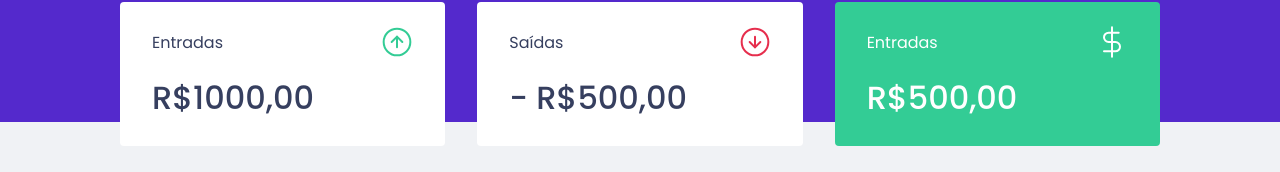
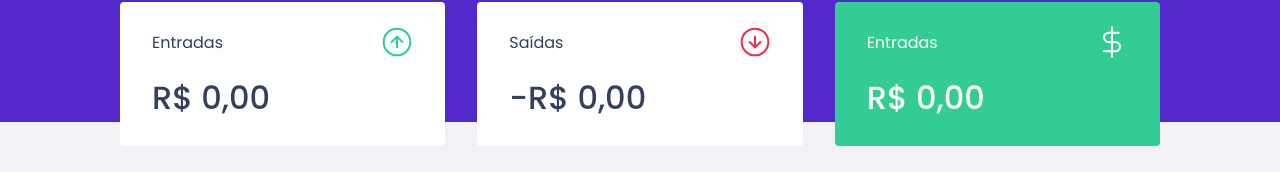
Before and after one commit to guitavano/dtMoney, a React (Create React App) app: page / in a window 1280 px wide. Shown: the part 150-322 px from the top of the page. Built offline with nearby package versions, Linux system fonts and the light colour scheme; no server answers; what miragejs would draw is missing.

Commit message:
finish summary

```diff
--- a/src/components/Summary/index.tsx
+++ b/src/components/Summary/index.tsx
@@ -8,7 +8,30 @@ import { TransactionsContext } from '../../TransactionsContext'
 
 export function Summary() {
     const { transactions } = useContext(TransactionsContext)
-    console.log(transactions)
+
+    // const totalDeposits = transactions.reduce((acc, transaction) => {
+    //     if (transaction.type === 'deposit') {
+    //         return acc + transaction.amount;
+    //     }
+
+    //     return acc;
+    // }, 0)
+
+    const summary = transactions.reduce((acc, transaction) => {
+        if (transaction.type === 'deposit') {
+            acc.deposits += transaction.amount
+            acc.total += transaction.amount
+        } else {
+            acc.withdraws += transaction.amount
+            acc.total -= transaction.amount
+        }
+
+        return acc
+    }, {
+        deposits: 0,
+        withdraws: 0,
+        total: 0
+    })
 
     return (
         <>
@@ -18,21 +41,36 @@ export function Summary() {
                         <p>Entradas</p>
                         <img src={incomeImg} alt="Entradas" />
                     </header>
-                    <strong>R$1000,00</strong>
+                    <strong>
+                        {new Intl.NumberFormat('pt-BR', {
+                            style: 'currency',
+                            currency: 'BRL'
+                        }).format(summary.deposits)}
+                    </strong>
                 </div>
                 <div>
                     <header>
                         <p>Saídas</p>
                         <img src={outcomeImg} alt="Saídas" />
                     </header>
-                    <strong>- R$500,00</strong>
+                    <strong>-
+                        {new Intl.NumberFormat('pt-BR', {
+                            style: 'currency',
+                            currency: 'BRL'
+                        }).format(summary.withdraws)}
+                    </strong>
                 </div>
                 <div>
                     <header>
                         <p>Entradas</p>
                         <img src={totalImg} alt="Total" />
                     </header>
-                    <strong>R$500,00</strong>
+                    <strong>
+                        {new Intl.NumberFormat('pt-BR', {
+                            style: 'currency',
+                            currency: 'BRL'
+                        }).format(summary.total)}
+                    </strong>
                 </div>
             </Container>
         </>
```
